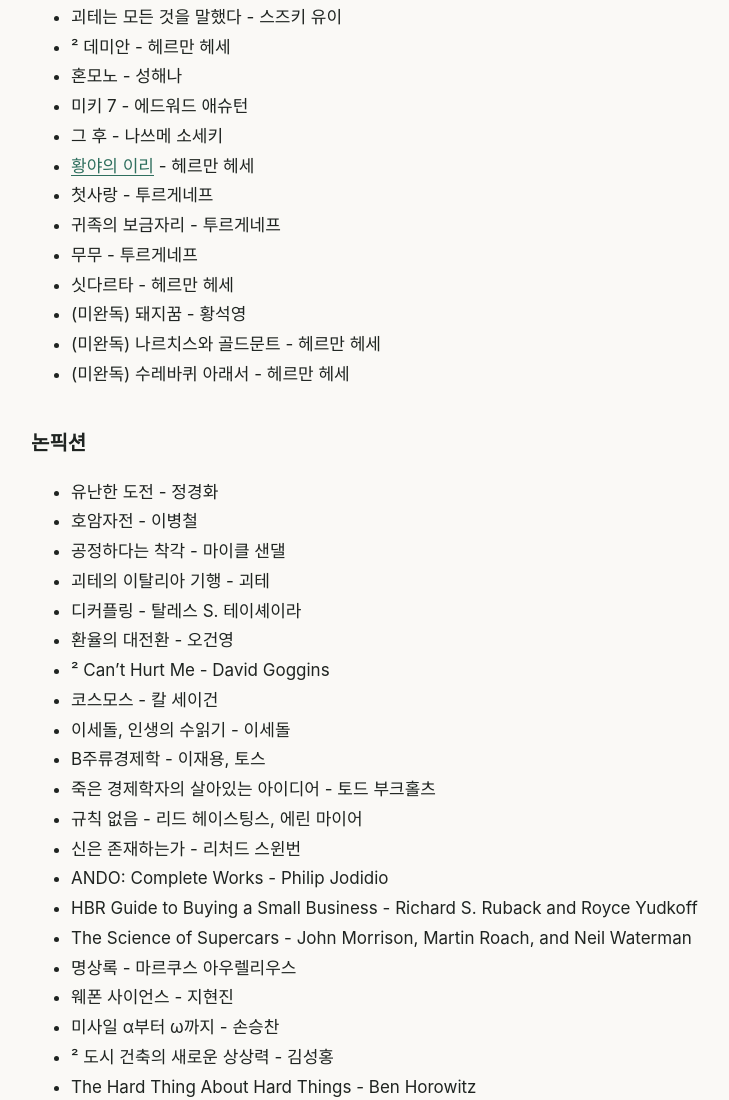
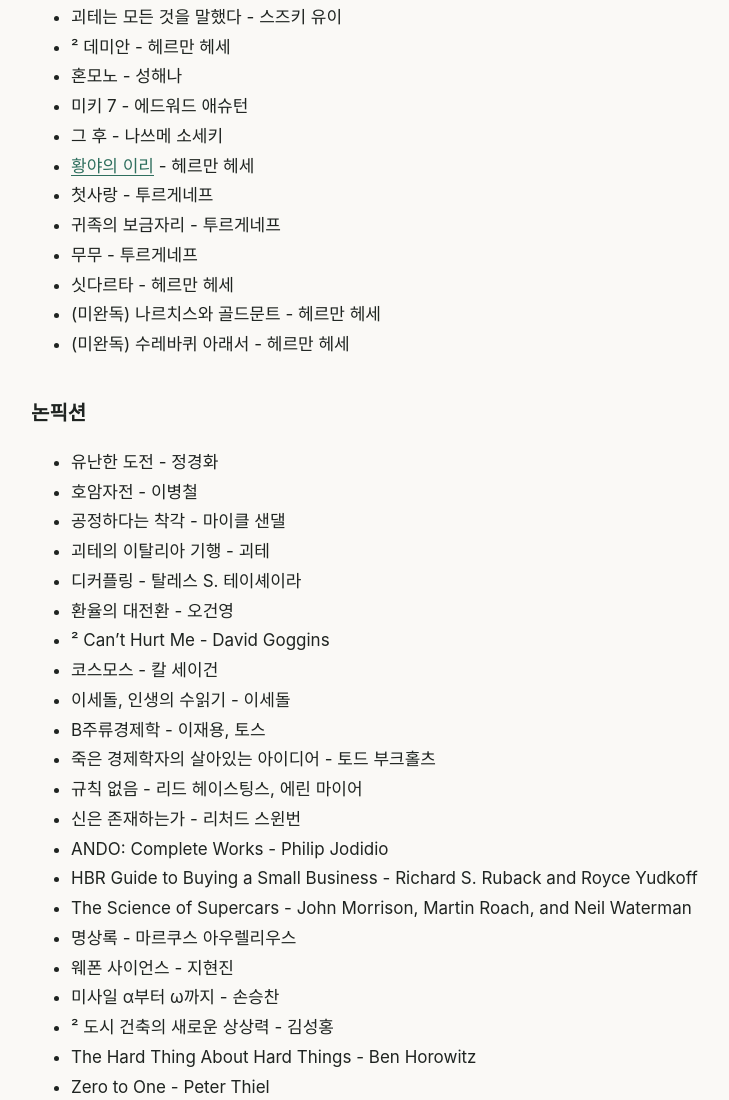
Before and after one commit to 0203peter/0203peter.github.io, an Astro site: page /posts/106 in a window 1280 px wide. Shown: the part 4365-5465 px from the top of the page, without its empty margins (269-998 px from the left). Built offline with nearby package versions, Linux system fonts and the light colour scheme; Astro itself is replaced by a stand-in of ours.

Commit message:
글 수정: 독서 기록

```diff
--- a/src/content/posts/106/index.md
+++ b/src/content/posts/106/index.md
@@ -138,7 +138,6 @@ category: "독서"
 - 귀족의 보금자리 - 투르게네프
 - 무무 - 투르게네프
 - 싯다르타 - 헤르만 헤세
-- (미완독) 돼지꿈 - 황석영
 - (미완독) 나르치스와 골드문트 - 헤르만 헤세
 - (미완독) 수레바퀴 아래서 - 헤르만 헤세
 
```
